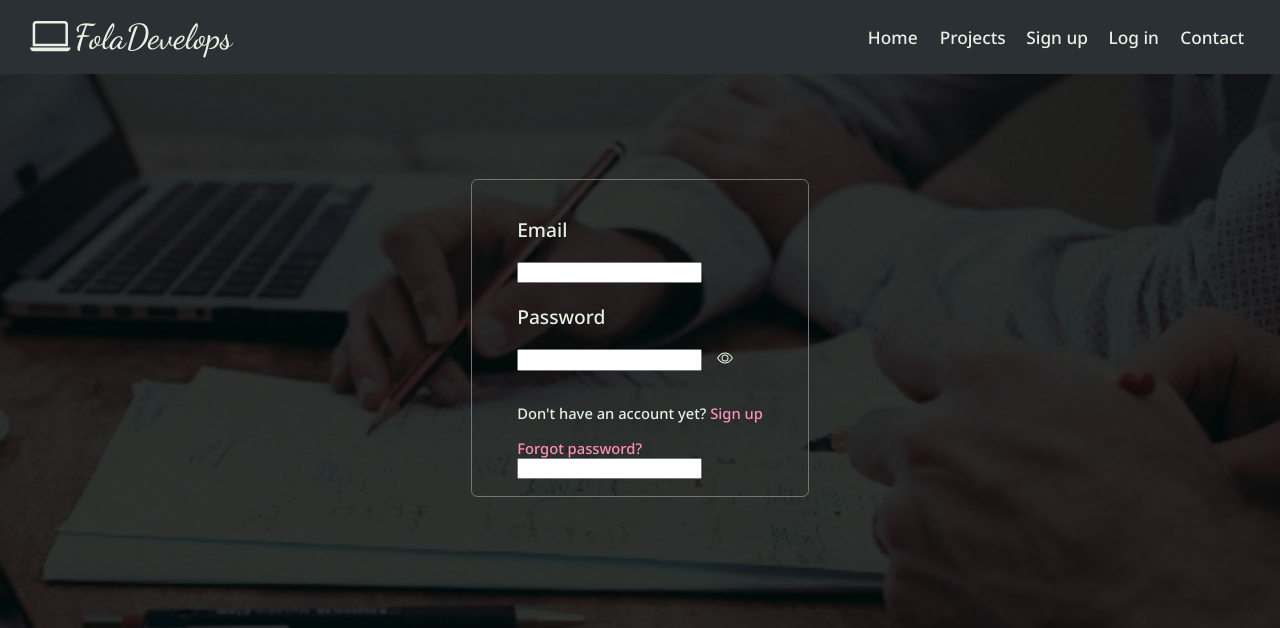
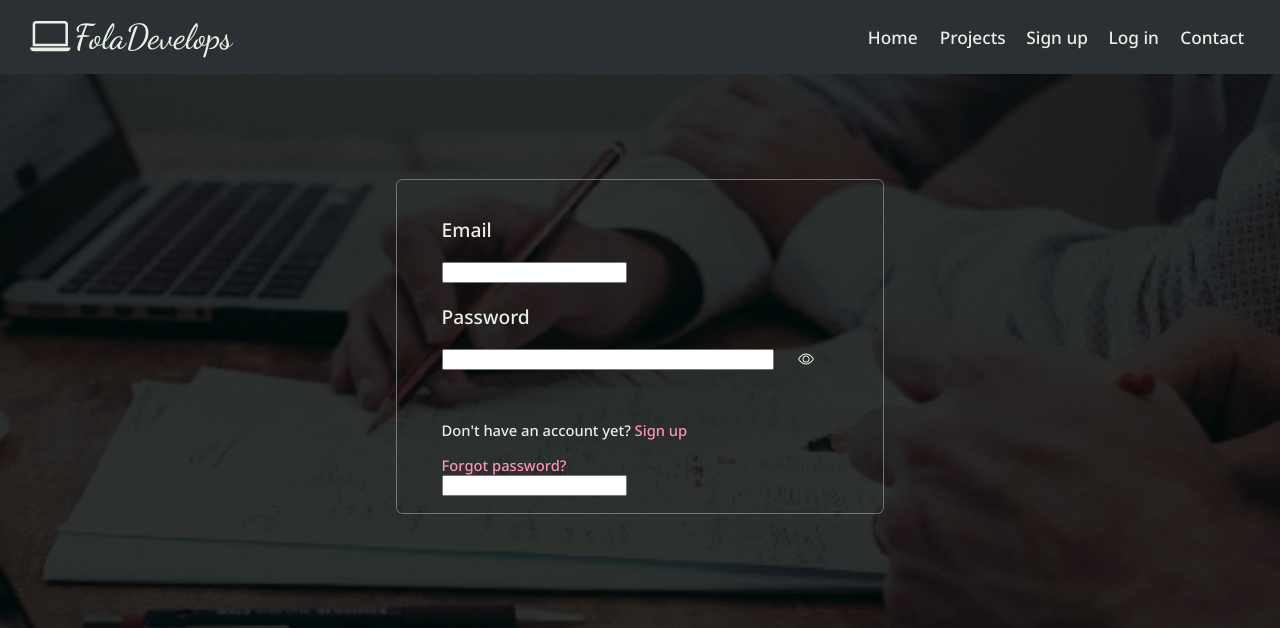
Before and after one commit to folajimiabolade/fola-develops, a Flask app: template templates/login.html in a window 1280 px wide. Shown: the top 628 px of the page. Run offline with Flask 3, Linux system fonts and the light colour scheme; the template is opened without the code that fills it, so the values that code supplies are empty, except form fields; form fields are guessed from the names that the template uses; some web fonts are replaced.

Commit message:
join the input field and the password toggle button together for a better appearance

```diff
--- a/static/css/style.css
+++ b/static/css/style.css
@@ -662,14 +662,25 @@ p, a {
     }
 
     div.signup-password, div.signup-second-password, div.login-password, div.reset-password, div.reset-second-password {
-        display: flex;
-        gap: 1vw;
+        display:grid;
+        width: 31vw;
+        grid-template-columns: 37.5vw 7.5vw;
+    }
+
+    input.signup-password, input.signup-second-password, input.login-password, input.reset-password, input.reset-second-password {
+        grid-area: 1/ 1/ 2/ 3;
     }
 
     button.signup-toggle, button.signup-second-toggle, button.login-toggle, button.reset-toggle, button.reset-second-toggle {
         border: none;
         background: transparent;
         font-size: 3vw;
+        grid-area: 1/ 2/ 2/ 3;
+        width: 7.5vw;
+        height: 100%;
+        display: flex;
+        justify-content: center;
+        align-items: center;
     }
 
     svg.password-toggle {
@@ -2692,14 +2703,25 @@ p, a {
     }
 
     div.signup-password, div.signup-second-password, div.login-password, div.reset-password, div.reset-second-password {
-        display: flex;
-        gap: 0.33vw;
+        display:grid;
+        width: 31vw;
+        grid-template-columns: 26vw 6vw;
+    }
+
+    input.signup-password, input.signup-second-password, input.login-password, input.reset-password, input.reset-second-password {
+        grid-area: 1/ 1/ 2/ 3;
     }
 
     button.signup-toggle, button.signup-second-toggle, button.login-toggle, button.reset-toggle, button.reset-second-toggle {
         border: none;
         background: transparent;
         font-size: 1vw;
+        grid-area: 1/ 2/ 2/ 3;
+        width: 5vw;
+        height: 100%;
+        display: flex;
+        justify-content: center;
+        align-items: center;
     }
 
     svg.password-toggle {
```
